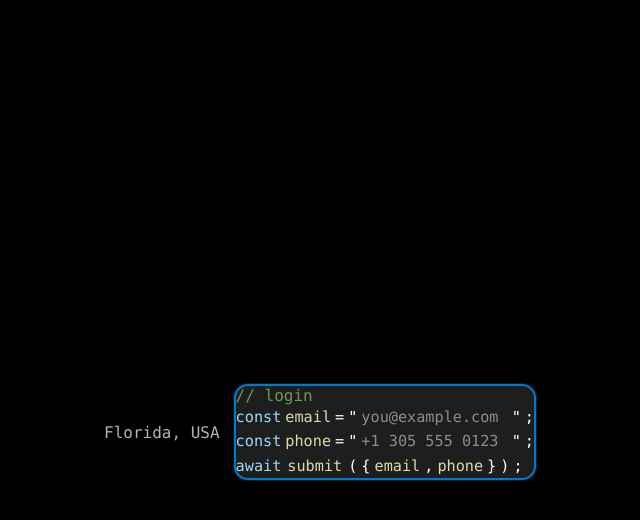
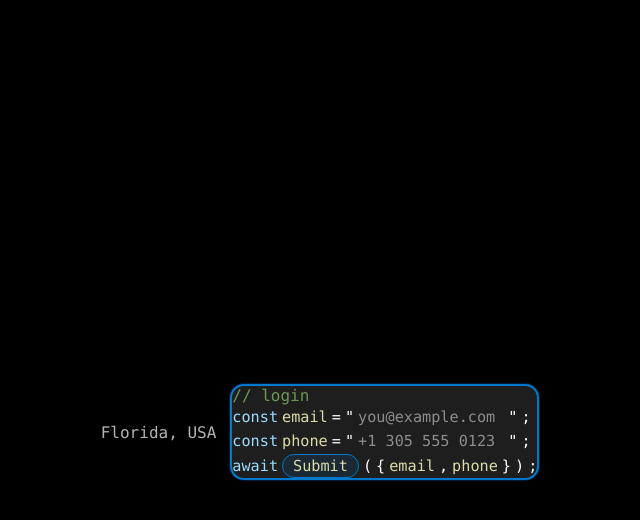
Before and after one commit to gibranparis/lameboy, a Next.js app: page / in a window 1280 px wide. Both pictures are taken after a click on the button "Florida, USA". Shown: the top 520 px of the page, without its empty margins (320-960 px from the left). Built offline with nearby package versions, Linux system fonts and the light colour scheme.

Commit message:
style(landing): make Submit a VS Code badge (chip) with orange dotted focus/active ring; keep inline code layout

```diff
--- a/src/app/globals.css
+++ b/src/app/globals.css
@@ -24,6 +24,7 @@
   --punct:#ffffff;
   --op:#ffffff;
 
+  --focus-orange:#f7a02d;       /* orange dotted focus ring */
   --radius-xl: 14px;
   --ring: 0 0 0 1px rgba(0,122,204,.25);
 }
@@ -103,29 +104,33 @@ html, body{
 }
 .code-input::placeholder{ color:#8d8d8d; }
 
-/* Code-style function button */
-.code-fn-btn{
-  background: transparent;
-  border: 0;
-  padding: 0 2px;
-  margin: 0;
+/* VS Code badge-style button (like “Additional Views”) */
+.chip-btn{
+  display: inline-flex;
+  align-items: center;
+  gap: 6px;
+  padding: 2px 10px;
+  border: 1px solid var(--accent);
+  border-radius: 9999px;
+  background: rgba(0,122,204,.12);
+  color: var(--text);
   font: inherit;
-  color: var(--var);             /* function/identifier color */
   cursor: pointer;
+  line-height: 1.2;
 }
-.code-fn-btn:hover{
-  text-decoration: underline;
-  text-decoration-color: var(--accent);
+.chip-btn:hover{
+  background: rgba(0,122,204,.2);
 }
-.code-fn-btn:focus-visible{
-  outline: 1px dashed var(--accent);
-  outline-offset: 2px;
-  border-radius: 3px;
+.chip-btn:focus-visible{
+  outline: 1px dashed var(--focus-orange);      /* orange dotted focus */
+  outline-offset: 3px;
 }
-.code-fn-btn[disabled]{
-  opacity: .6;
-  cursor: progress;
-  text-decoration: none;
+.chip-btn:active{
+  border-color: var(--focus-orange);
+  box-shadow: inset 0 0 0 1px var(--focus-orange);
+}
+.chip-btn[disabled]{
+  opacity: .6; cursor: progress;
 }
 
 /* Blinking caret for the demo card */
--- a/src/components/BannedCard.jsx
+++ b/src/components/BannedCard.jsx
@@ -112,11 +112,11 @@ export default function BannedCard() {
           <span className="code-punc">"</span><span className="code-punc">;</span>
         </div>
 
-        {/* await submit({ email, phone }); */}
+        {/* VS Code-like badge button */}
         <div className="code-line mt-2">
           <span className="code-keyword">await</span>
-          <button type="submit" className="code-fn-btn" disabled={busy}>
-            submit
+          <button type="submit" className="chip-btn" disabled={busy}>
+            <span className="code-var">Submit</span>
           </button>
           <span className="code-punc">(</span>
           <span className="code-punc">{'{'}</span>
```
